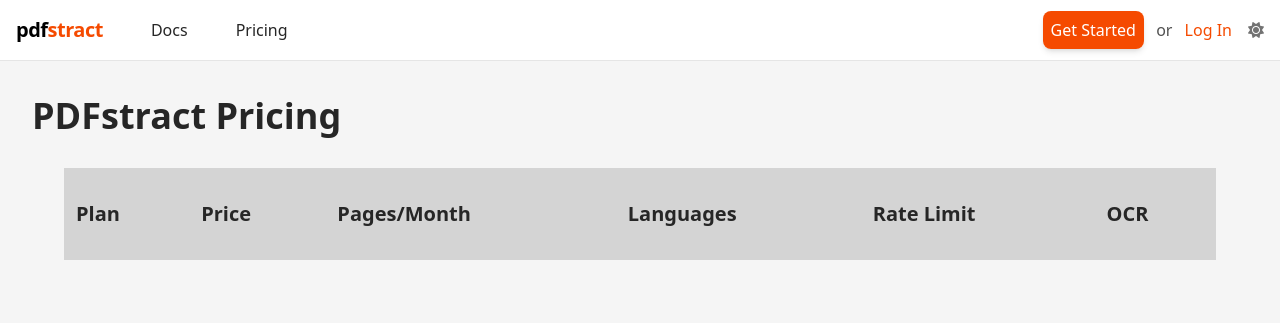
After one commit to fareskebeh/pdfstract, a Flask app: page /pricing in a window 1280 px wide. The commit adds this page. Shown: the top 323 px of the page. Run offline with Flask 3, Linux system fonts and the light colour scheme; lists and menus that the app fills with data are empty.

Commit message:
Pricing page

```diff
--- a/app.py
+++ b/app.py
@@ -8,6 +8,7 @@ from flask_migrate import Migrate
 from db.extensions import db
 from auth.models import User
 from keymanager.models import ApiKey
+from payments.models import Plan
 
 load_dotenv()
 
--- a/auth/controllers.py
+++ b/auth/controllers.py
@@ -5,6 +5,7 @@ import re
 import random
 from flask import session
 from werkzeug.security import generate_password_hash, check_password_hash
+from payments.models import Plan
 
 def generate_code():
     return random.randint(0000000, 9999999)
@@ -132,3 +133,9 @@ def auth_routes_init(app):
             flash("Please log in first", "warning")
             return redirect("/login")
         return render_template("dashboard.jinja", is_authenticated=is_authenticated, email=session.get("email"))
+
+    @app.route('/pricing')
+    def pricing():
+        is_authenticated = True if session.get("email") else False
+        plans = Plan.query.all() or []
+        return render_template("pricing.jinja", plans=plans, is_authenticated=is_authenticated)
--- a/auth/models.py
+++ b/auth/models.py
@@ -11,6 +11,7 @@ class User(db.Model):
     date_created=db.Column(db.DateTime, default=datetime.now())
     is_verified=db.Column(db.Boolean, default=False)
     password_hash = db.Column(db.String(255))
+    plan_id = db.Column(db.Integer, db.ForeignKey('plans.id'))
 
     @hybrid_property
     def key_count(self):
--- /dev/null
+++ b/auth/templates/pricing.jinja
@@ -0,0 +1,53 @@
+{% extends "base.jinja" %}
+
+{% block content %}
+<div class="pt-24 p-8">
+    <p class="text-4xl font-black transition-colors duration-150"
+       :class="isDark ? 'text-white' : 'text-neutral-800'">PDFstract Pricing</p>
+
+    <div class="w-full p-8 *:text-xl overflow-x-auto">
+        <table class="w-full border-collapse">
+            <thead>
+                <tr class="transition-colors duration-150"
+                    :class="isDark ? 'bg-neutral-800 text-white' : 'bg-neutral-300 text-neutral-800'">
+                    <th class="p-3 py-8 text-left">Plan</th>
+                    <th class="p-3 py-8 text-left">Price</th>
+                    <th class="p-3 py-8 text-left">Pages/Month</th>
+                    <th class="p-3 py-8 text-left">Languages</th>
+                    <th class="p-3 py-8 text-left">Rate Limit</th>
+                    <th class="p-3 py-8 text-left">OCR</th>
+                </tr>
+            </thead>
+            <tbody>
+                {% for plan in plans %}
+                <tr class="border-b transition-colors duration-150 hover:bg-neutral-50"
+                    :class="isDark ? 'border-neutral-700 hover:bg-neutral-800/50' : 'border-neutral-200 hover:bg-neutral-50'">
+                    <td class="p-3 py-8 font-semibold transition-colors duration-150"
+                        :class="isDark ? 'text-white' : 'text-neutral-900'">{{ plan.name }}</td>
+                    <td class="p-3 py-8 transition-colors duration-150"
+                        :class="isDark ? 'text-gray-300' : 'text-neutral-700'">
+                        ${{ (plan.price_cents / 100)|round(2) if plan.price_cents > 0 else 0 }}
+                    </td>
+                    <td class="p-3 py-8 transition-colors duration-150"
+                        :class="isDark ? 'text-gray-300' : 'text-neutral-700'">
+                        {{ plan.features[0] if plan.features else '—' }}
+                    </td>
+                    <td class="p-3 py-8 transition-colors duration-150"
+                        :class="isDark ? 'text-gray-300' : 'text-neutral-700'">
+                        {{ plan.features[1] if plan.features else '—' }}
+                    </td>
+                    <td class="p-3 py-8 transition-colors duration-150"
+                        :class="isDark ? 'text-gray-300' : 'text-neutral-700'">
+                        {{ plan.features[2] if plan.features else '—' }}
+                    </td>
+                    <td class="p-3 py-8 transition-colors duration-150"
+                        :class="isDark ? 'text-gray-300' : 'text-neutral-700'">
+                        {{ plan.features[3] if plan.features else '—' }}
+                    </td>
+                </tr>
+                {% endfor %}
+            </tbody>
+        </table>
+    </div>
+</div>
+{% endblock %}
```
Also changed, not shown: auth/templates/dashboard.jinja (+5 -3 lines), migrations/versions/fa2a50189d5d_.py (added, +42 -0 lines), payments/models.py (added, +11 -0 lines), payments/__init__.py (added).
